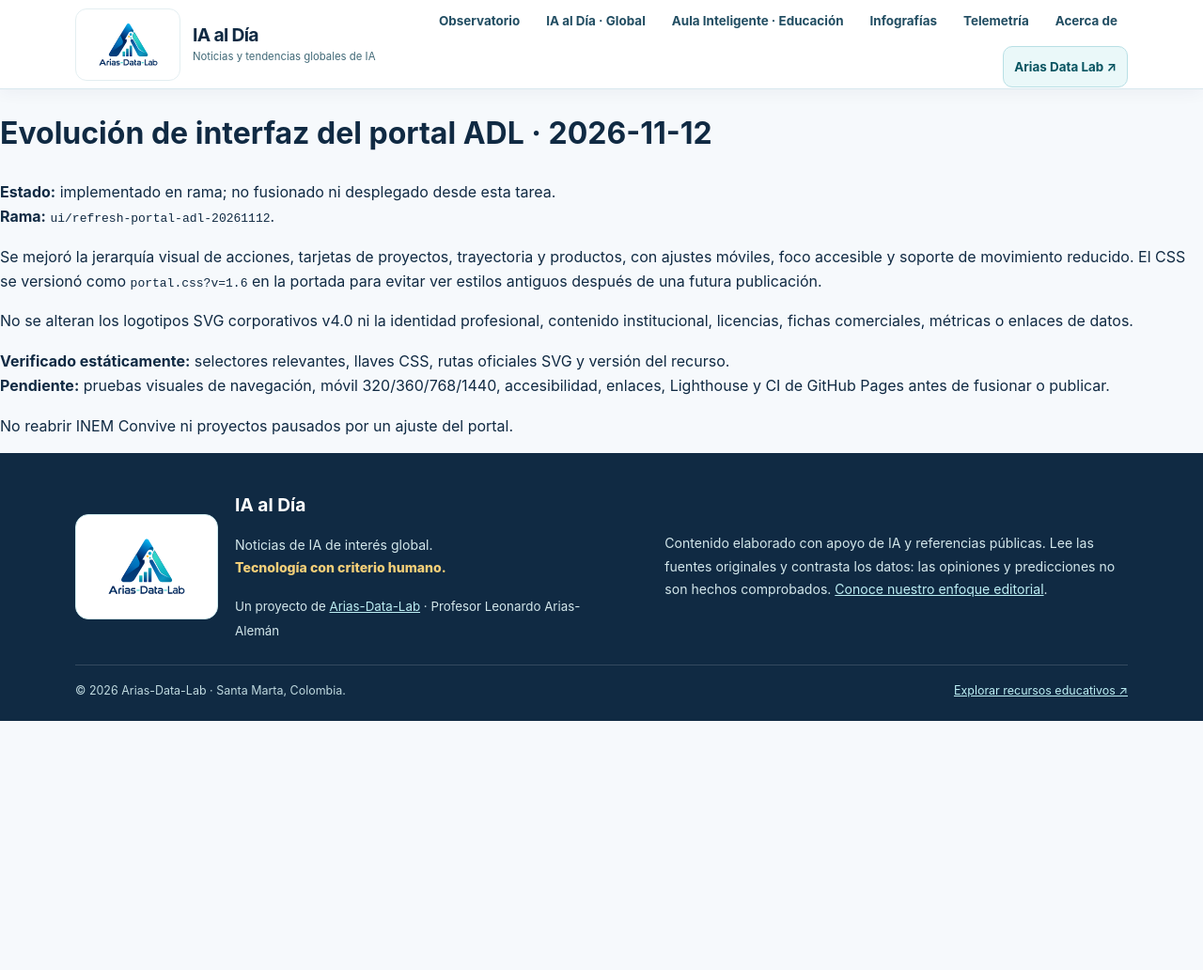
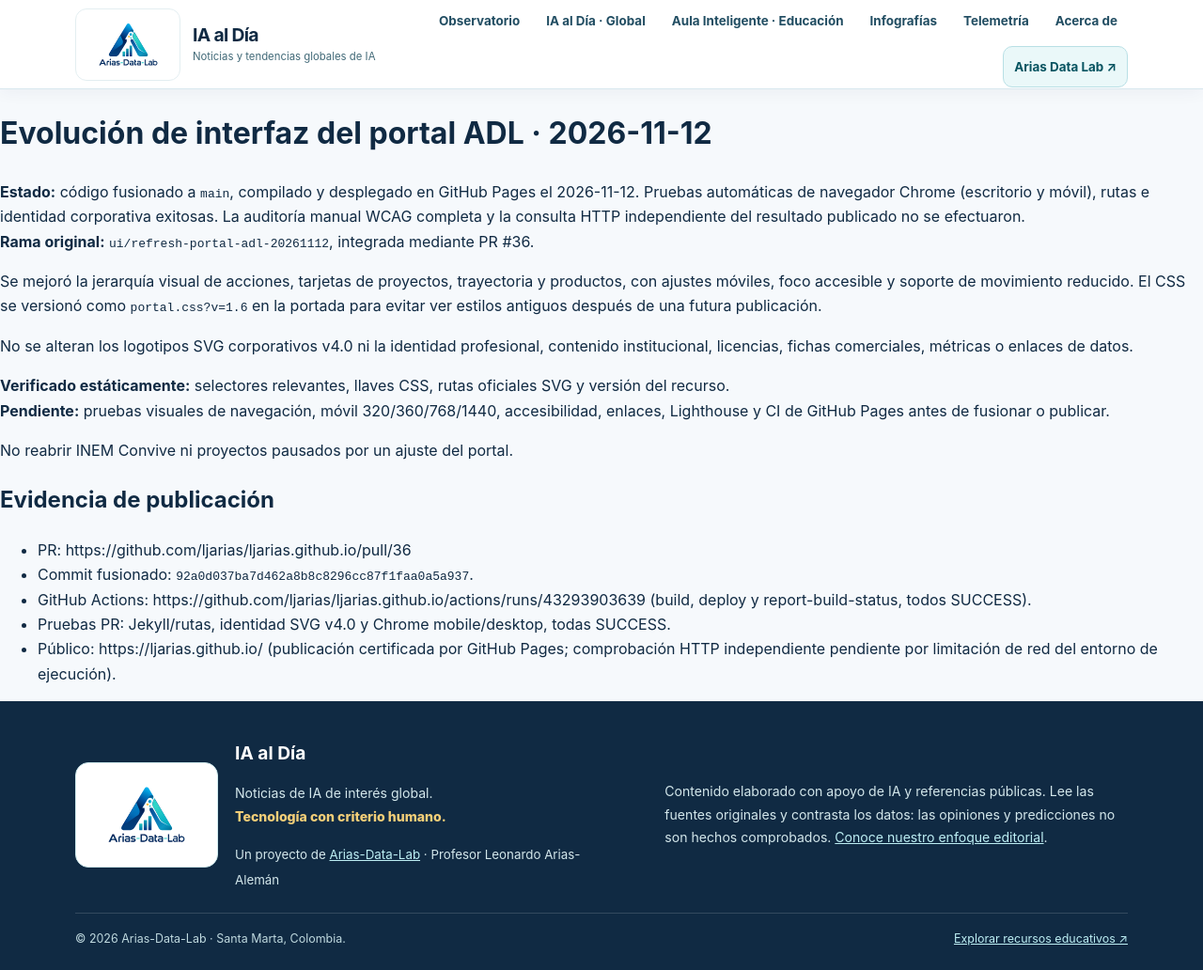
Before and after one commit to ljarias/ljarias.github.io, a Jekyll site: the page built from docs/UI_MODERNIZACION_20261112.md, in a window 1280 px wide and 1032 px high. Shown: the whole window at 94% size. Built offline with Jekyll 4.4.1, drawn with Linux system fonts in a browser that asks for light colours; our own code applies the rules of GitHub Pages for plain Markdown files.

Commit message:
docs(ui): confirmar publicación del portal ADL

```diff
--- a/docs/UI_MODERNIZACION_20261112.md
+++ b/docs/UI_MODERNIZACION_20261112.md
@@ -1,7 +1,7 @@
 # Evolución de interfaz del portal ADL · 2026-11-12
 
-**Estado:** implementado en rama; no fusionado ni desplegado desde esta tarea.
-**Rama:** `ui/refresh-portal-adl-20261112`.
+**Estado:** código fusionado a `main`, compilado y desplegado en GitHub Pages el 2026-11-12. Pruebas automáticas de navegador Chrome (escritorio y móvil), rutas e identidad corporativa exitosas. La auditoría manual WCAG completa y la consulta HTTP independiente del resultado publicado no se efectuaron.
+**Rama original:** `ui/refresh-portal-adl-20261112`, integrada mediante PR #36.
 
 Se mejoró la jerarquía visual de acciones, tarjetas de proyectos, trayectoria y productos, con ajustes móviles, foco accesible y soporte de movimiento reducido. El CSS se versionó como `portal.css?v=1.6` en la portada para evitar ver estilos antiguos después de una futura publicación.
 
@@ -11,3 +11,10 @@
 **Pendiente:** pruebas visuales de navegación, móvil 320/360/768/1440, accesibilidad, enlaces, Lighthouse y CI de GitHub Pages antes de fusionar o publicar.
 
 No reabrir INEM Convive ni proyectos pausados por un ajuste del portal.
+
+## Evidencia de publicación
+- PR: https://github.com/ljarias/ljarias.github.io/pull/36
+- Commit fusionado: `92a0d037ba7d462a8b8c8296cc87f1faa0a5a937`.
+- GitHub Actions: https://github.com/ljarias/ljarias.github.io/actions/runs/43293903639 (build, deploy y report-build-status, todos SUCCESS).
+- Pruebas PR: Jekyll/rutas, identidad SVG v4.0 y Chrome mobile/desktop, todas SUCCESS.
+- Público: https://ljarias.github.io/ (publicación certificada por GitHub Pages; comprobación HTTP independiente pendiente por limitación de red del entorno de ejecución).
```
